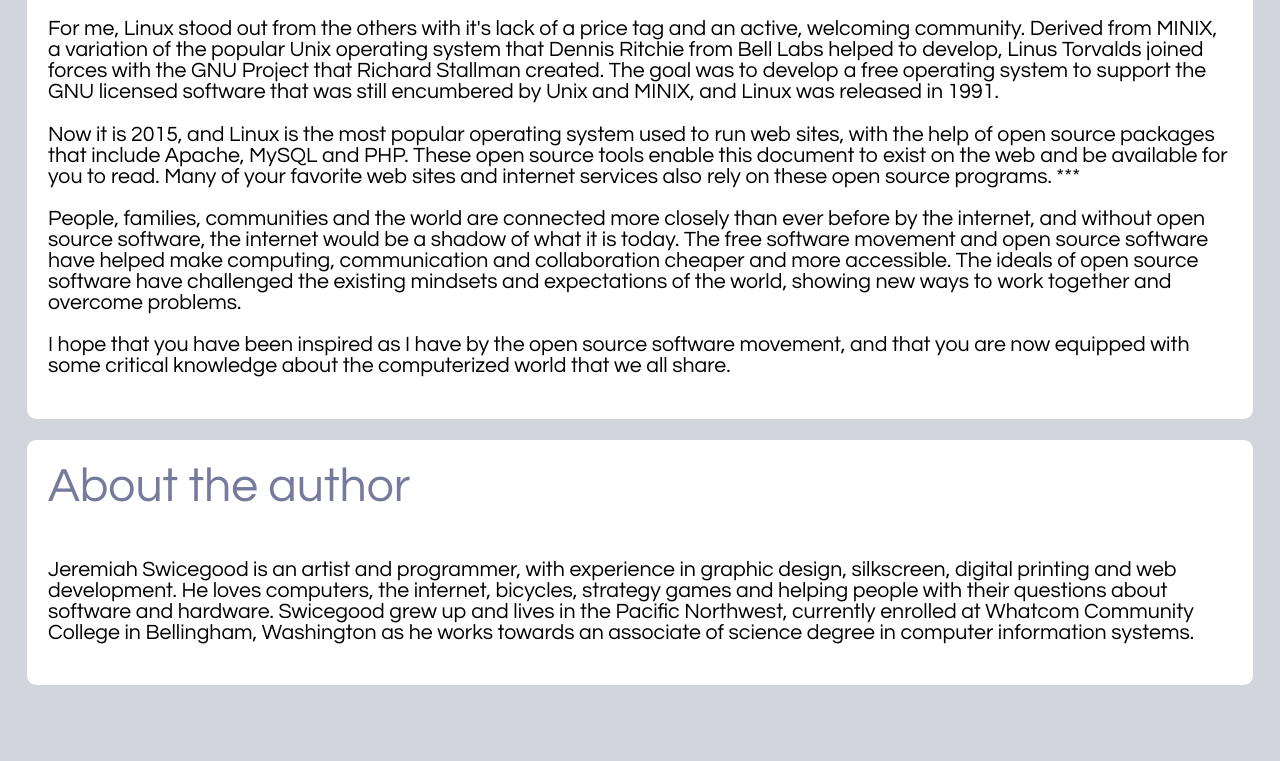
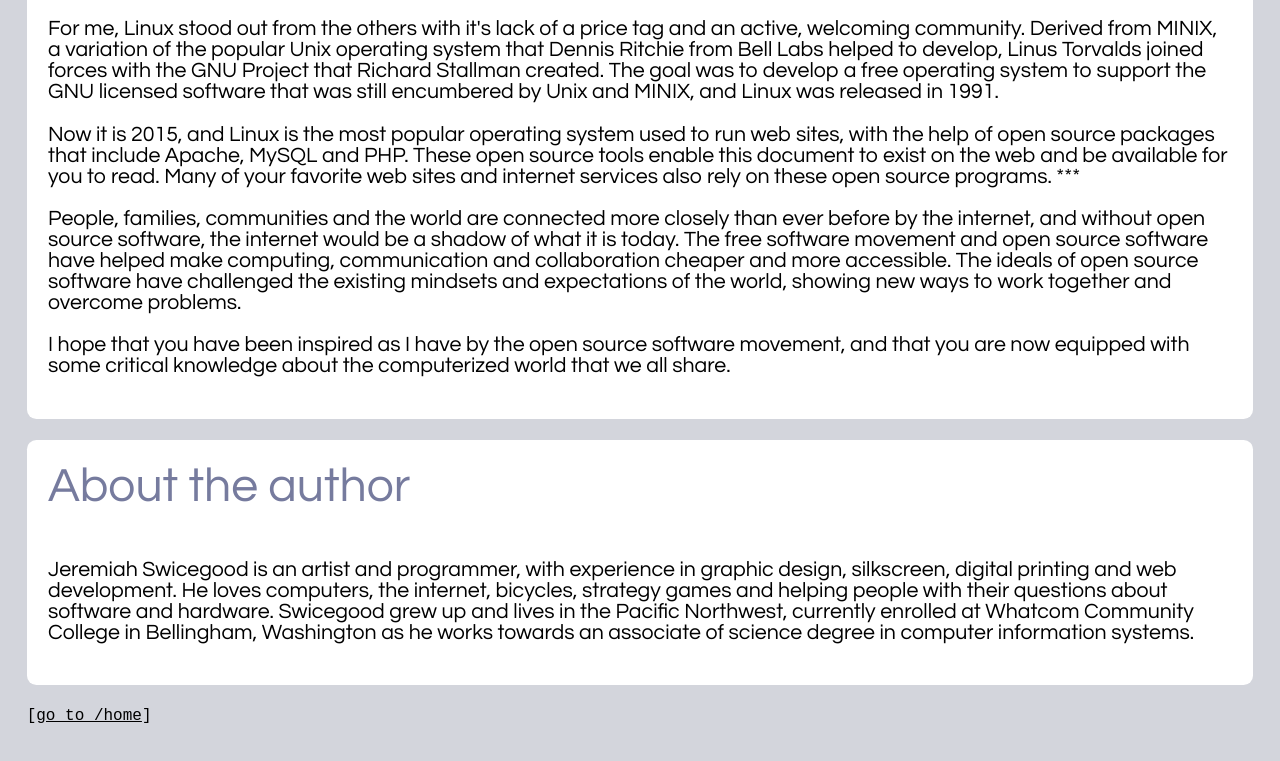
Before and after one commit to miahmiah900/miahmiah900.github.io, a plain HTML site: page opensource.html in a window 1280 px wide. Shown: the part 4890-5651 px from the top of the page. Before the commit the page ends 5623 px from the top, so only its background shows below. Drawn offline with Linux system fonts and the light colour scheme.

Commit message:
end home link

```diff
--- a/opensource.html
+++ b/opensource.html
@@ -146,6 +146,7 @@
 <p>Jeremiah Swicegood is an artist and programmer, with experience in graphic design, silkscreen, digital printing and web development. He loves computers, the internet, bicycles, strategy games and helping people with their questions about software and hardware. Swicegood grew up and lives in the Pacific Northwest, currently enrolled at Whatcom Community College in Bellingham, Washington as he works towards an associate of science degree in computer information systems.</p>
 </div>
 
+<pre>[<a href="index.html">go to /home</a>]</pre>
 
 
 
```
